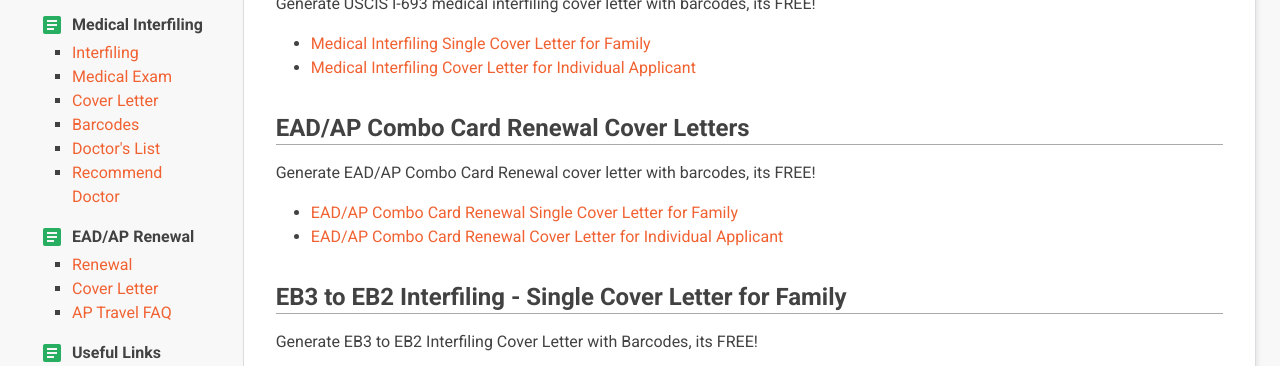
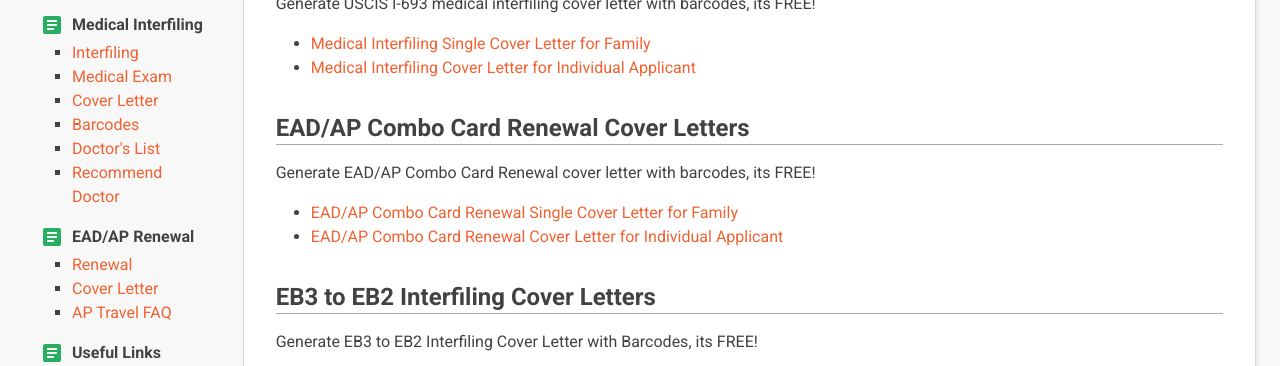
Before and after one commit to suryagh/gcinfo-org-html, a plain HTML site: page kb/generate-letter/index.html in a window 1280 px wide. Shown: the part 367-733 px from the top of the page. Drawn offline with Linux system fonts and the light colour scheme.

Commit message:
Add files via upload

```diff
--- a/kb/generate-letter/index.html
+++ b/kb/generate-letter/index.html
@@ -169,7 +169,7 @@
 <li><a href="/kb/generate-letter/ead-ap-combo-cover-letter-for-family">EAD/AP Combo Card Renewal Single Cover Letter for Family</a></li>
 <li><a href="/kb/generate-letter/ead-ap-combo-cover-letter-for-individual">EAD/AP Combo Card Renewal Cover Letter for Individual Applicant</a></li>
 </ul>
-<h2 id="eb3-to-eb2-interfiling---single-cover-letter-for-family">EB3 to EB2 Interfiling - Single Cover Letter for Family</h2>
+<h2 id="eb3-to-eb2-interfiling-cover-letters">EB3 to EB2 Interfiling Cover Letters</h2>
 <p>Generate EB3 to EB2 Interfiling Cover Letter with Barcodes, its FREE!</p>
 <ul>
 <li><a href="/kb/generate-letter/eb3-to-eb2--interfiling-cover-letter-for-family">EB3 to EB2 Interfiling Single Cover Letter for Family</a></li>
```
